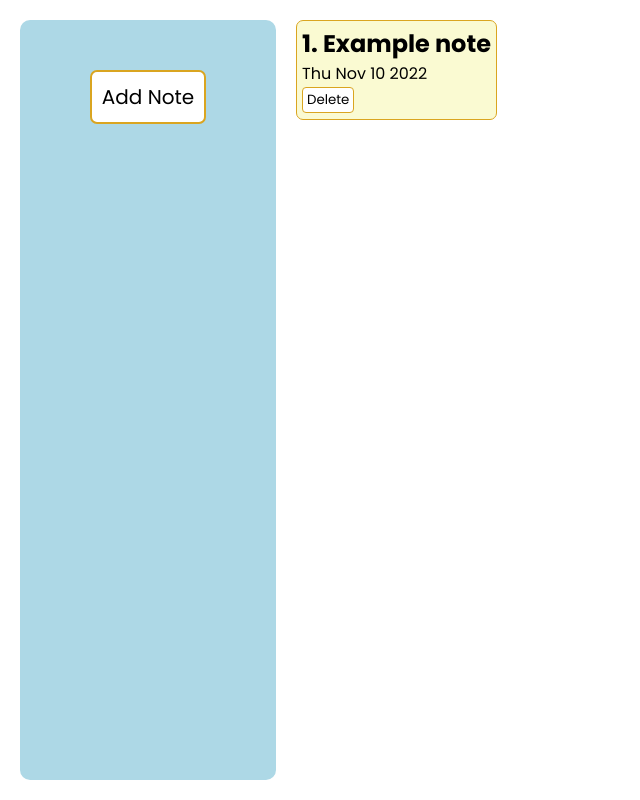
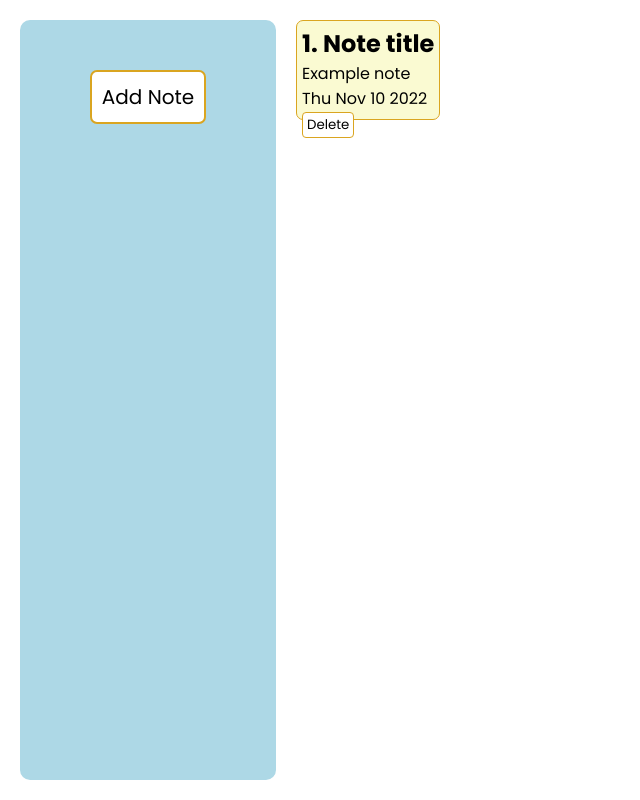
Before and after one commit to mark-itc/react---notes-app-omribarmats, a React (Create React App) app: page / in a window 1280 px wide. Both pictures are taken after a click on the button "Add Note". Shown: the whole page, without its empty margins (0-640 px from the left). Built offline with nearby package versions, Linux system fonts and the light colour scheme.

Commit message:
Milestone-3 Done
1. Added a title to notes above the text

```diff
--- a/src/App.jsx
+++ b/src/App.jsx
@@ -6,8 +6,9 @@ import { useState } from 'react'
 function App() {
   const [notes, setNotes] = useState([])
 
-  const handleAddNotes = (noteText) => {
+  const handleAddNotes = (noteText, noteTitle) => {
     const note = {
+      title: noteTitle,
       text: noteText,
       date: new Date(),
       id: notes.length === 0 ? 1 : notes[notes.length - 1].id + 1,
@@ -16,8 +17,8 @@ function App() {
   }
 
   const handleDelteNote = (id) => {
-    if (global.confirm("Are you sure you want to delete note " + id + " ?")) {
-      window.open(deleteNote(id), "exit.html");
+    if (window.confirm("Are you sure you want to delete note " + id + " ?") == true) {
+      deleteNote(id)
     }
   }
 
@@ -30,13 +31,13 @@ function App() {
       <form className="form">
         <button onClick={(e) => {
           e.preventDefault();
-          handleAddNotes('Example note')
+          handleAddNotes('Example note', 'Note title')
         }}
         >Add Note</button>
       </form>
       <div className="Notes-list">
         {notes.map((note, index) => {
-          return <Note key={index} date={note.date} text={note.text} id={note.id} handleDelteNote={handleDelteNote} />
+          return <Note key={index} date={note.date} text={note.text} id={note.id} title={note.title} handleDelteNote={handleDelteNote} />
         })}
       </div>
     </div>
--- a/src/Components/Note.jsx
+++ b/src/Components/Note.jsx
@@ -3,7 +3,8 @@ import './Notes.css'
 export const Note = (props) => {
 
     return <div className="note">
-        <h2>{props.id}. {props.text}</h2>
+        <h2>{props.id}. {props.title}</h2>
+        <p>{props.text}</p>
         <p>{props.date.toDateString()}</p>
         <button onClick={(e) => {
             e.preventDefault();
```
